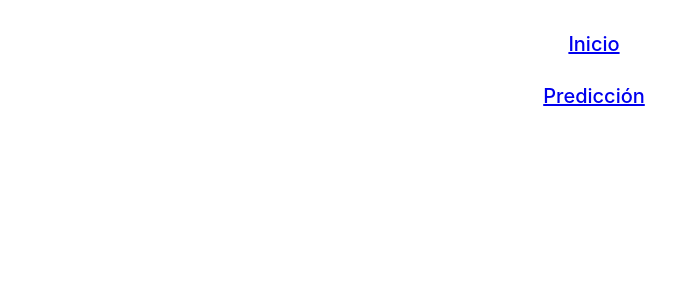
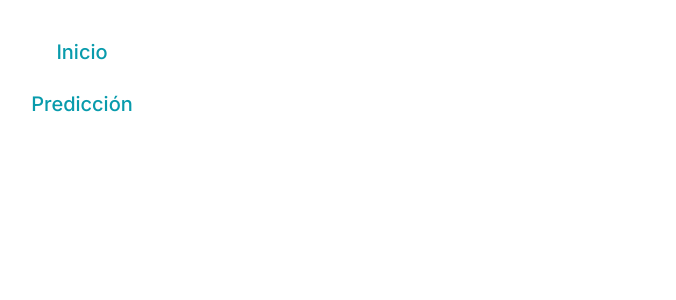
Before and after one commit to DaviDTR1/viral_diagnosis_SE, a React (Create React App) app in the folder templates/viral_diagnosis_se/: page / in a window 1280 px wide. Shown: the top 300 px of the page, without its empty margins (46-722 px from the left). Built offline with nearby package versions, Linux system fonts and the light colour scheme.

Commit message:
Font embedding

```diff
--- a/templates/viral_diagnosis_se/public/index.html
+++ b/templates/viral_diagnosis_se/public/index.html
@@ -25,6 +25,9 @@
       Learn how to configure a non-root public URL by running `npm run build`.
     -->
     <title>Virus Diagnosis</title>
+    <link rel="preconnect" href="https://fonts.googleapis.com">
+    <link rel="preconnect" href="https://fonts.gstatic.com" crossorigin>
+    <link href="https://fonts.googleapis.com/css2?family=Inter:wght@100..900&display=swap" rel="stylesheet">
   </head>
   <body>
     <noscript>You need to enable JavaScript to run this app.</noscript>
--- a/templates/viral_diagnosis_se/src/common/NavBar.js
+++ b/templates/viral_diagnosis_se/src/common/NavBar.js
@@ -5,15 +5,18 @@
 const NavBar = () => {
     return (
         <sidebar>
-            <Box px="20vw" py="2rem">
+            <Box width="20vw" py="2.5rem">
                 <VStack
-                justifyContent="space-between"
-                alignItems="center"
-                spacing="2rem"
+                    alignItems="center"
+                    spacing="1rem"
                 >
                     {/* <img src={logo} alt="Viral Diagnosis logo" width={200}/> */}
                     <nav>
-                        <VStack spacing="1.75rem" fontWeight="500" fontSize="1.25rem">
+                        <VStack
+                            spacing="1.75rem"
+                            fontWeight="500"
+                            fontSize="1.25rem"
+                        >
                             <Link to="/" >Inicio</Link>
                             <Link to="/symptomForm" >Predicción</Link>
                         </VStack>
--- a/templates/viral_diagnosis_se/src/index.css
+++ b/templates/viral_diagnosis_se/src/index.css
@@ -1,8 +1,10 @@
 body {
   margin: 0;
-  font-family: -apple-system, BlinkMacSystemFont, 'Segoe UI', 'Roboto', 'Oxygen',
-    'Ubuntu', 'Cantarell', 'Fira Sans', 'Droid Sans', 'Helvetica Neue',
-    sans-serif;
+  font-family: Inter;
+  font-size: 1rem;
+  font-style: normal;
+  font-weight: 500;
+  line-height: 1.5rem;
   -webkit-font-smoothing: antialiased;
   -moz-osx-font-smoothing: grayscale;
 }
@@ -11,3 +13,8 @@
   font-family: source-code-pro, Menlo, Monaco, Consolas, 'Courier New',
     monospace;
 }
+
+a {
+  text-decoration: none;
+  color: #089BAC;
+}
```
